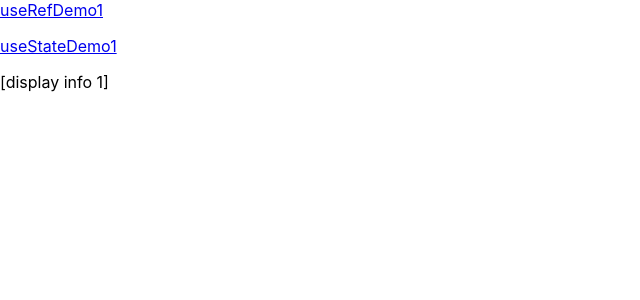
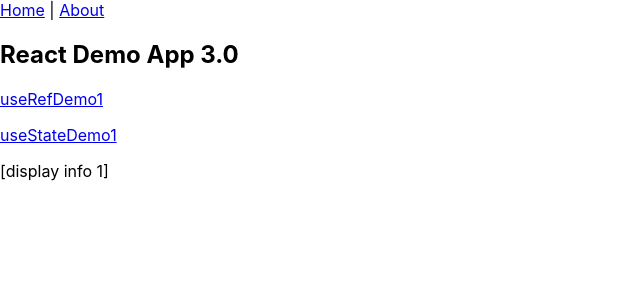
Before and after one commit to NatGallagher/React-Demos, a React (Create React App) app in the folder react-demo-app-v6/: page / in a window 1280 px wide. Shown: the top 300 px of the page, without its empty margins (0-640 px from the left). Built offline with nearby package versions, Linux system fonts and the light colour scheme.

Commit message:
v6 imported Header and NavBar

```diff
--- a/react-demo-app-v6/src/App.js
+++ b/react-demo-app-v6/src/App.js
@@ -1,12 +1,16 @@
 import {HashRouter, Routes, Route} from "react-router-dom"
 import About from "./components/About"
 import Home from "./components/Home"
+import NavBar from "./components/NavBar"
+import Header from "./components/Header"
 
 function App() {
 
   return (
    <>
     <HashRouter>
+      <NavBar/>
+      <Header/>
       <Routes>
         <Route path="/" element={<Home/>}/>
         <Route path="/about" element={<About/>}/>
--- /dev/null
+++ b/react-demo-app-v6/src/components/Header.js
@@ -0,0 +1,5 @@
+export default function Header() {
+    return(
+      <h2>React Demo App 3.0</h2>
+    )
+  }
--- /dev/null
+++ b/react-demo-app-v6/src/components/NavBar.js
@@ -0,0 +1,14 @@
+import { Link } from "react-router-dom";
+
+function NavBar() {
+    return (
+        <>
+            <nav>
+            <Link to="/">Home</Link> {" | "}
+            <Link to="/about">About</Link>
+            </nav>
+        </>
+    )
+}
+
+export default NavBar;
```
